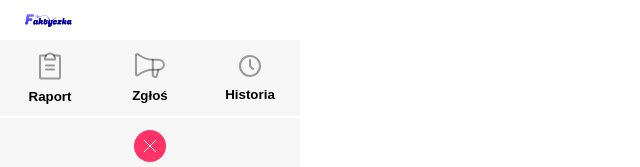
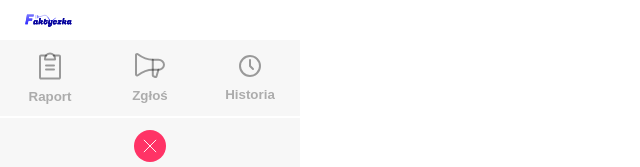
Before and after one commit to CodersCamp2021-HK/CodersCamp2021.Hackathon, a React (Vite) app in the folder packages/extension/: page / in a window 1280 px wide. Shown: the top 167 px of the page, without its empty margins (0-640 px from the left). Built offline with nearby package versions, Linux system fonts and the light colour scheme.

Commit message:
add tabs with active mode with badges

```diff
--- a/packages/extension/src/popup/App.tsx
+++ b/packages/extension/src/popup/App.tsx
@@ -1,5 +1,6 @@
 import { css } from '@emotion/react';
 
+// eslint-disable-next-line import/namespace
 import { Tabs, TopBar } from './components';
 import { colors } from './shared/theme';
 import { ReportView } from './tabs';
--- a/packages/extension/src/popup/components/Badge/Badge.tsx
+++ b/packages/extension/src/popup/components/Badge/Badge.tsx
@@ -3,7 +3,7 @@ import { css } from '@emotion/react';
 import { colors, Status } from '../../shared';
 
 interface BadgeProps {
-  status: Status;
+  status: Status | undefined;
   size: number;
 }
 
@@ -11,7 +11,7 @@ const Badge = ({ status, size }: BadgeProps) => {
   return (
     <div
       css={css`
-        background-color: ${status.color};
+        background-color: ${status ? status.color : ''};
         color: ${colors.common.white};
         width: ${size}px;
         height: ${size}px;
@@ -20,7 +20,7 @@ const Badge = ({ status, size }: BadgeProps) => {
         place-items: center;
       `}
     >
-      <img width={size * 0.66} height={size * 0.66} alt='' src={status.iconPath} />
+      <img width={size * 0.66} height={size * 0.66} alt='' src={status ? status.iconPath : ''} />
     </div>
   );
 };
--- a/packages/extension/src/popup/components/Tabs/Tab.tsx
+++ b/packages/extension/src/popup/components/Tabs/Tab.tsx
@@ -1,16 +1,21 @@
 import { css } from '@emotion/react';
 import { ReactNode } from 'react';
 
+import { Status } from '../../shared';
 import { colors, transition } from '../../shared/theme';
+import { Badge } from '../Badge';
 
 export type TabProps = {
   name: string;
   iconComponent: ReactNode;
+  state?: string;
+  status?: Status | undefined;
 };
 
-const Tab = ({ name, iconComponent }: TabProps) => {
+const Tab = ({ name, iconComponent, state, status = undefined }: TabProps) => {
   return (
     <button
+      className={state}
       css={css`
         background-color: transparent;
         border: 0;
@@ -20,8 +25,11 @@ const Tab = ({ name, iconComponent }: TabProps) => {
         flex-direction: column;
         align-items: center;
         padding: 12px 0;
-        &:hover {
-          color: ${colors.primary.dark};
+        &:hover,
+        &.active {
+          p {
+            color: ${colors.primary.dark};
+          }
           path {
             stroke: ${colors.primary.dark};
             stroke-opacity: 1;
@@ -32,10 +40,28 @@ const Tab = ({ name, iconComponent }: TabProps) => {
         }
       `}
     >
-      <div className='icon'>{iconComponent}</div>
+      <div
+        className='icon'
+        css={css`
+          position: relative;
+        `}
+      >
+        {iconComponent}
+        <div
+          css={css`
+            position: absolute;
+            bottom: 100%;
+            left: 100%;
+            transform: translate(-50%, 50%);
+          `}
+        >
+          {status ? <Badge size={18} status={status}></Badge> : ''}
+        </div>
+      </div>
       <p
         css={css`
-          font-weight: bold;
+          color: ${colors.text.disabled};
+          font-weight: 900;
           padding-top: 6px;
           transition: ${transition.default};
         `}
--- a/packages/extension/src/popup/components/Tabs/Tabs.tsx
+++ b/packages/extension/src/popup/components/Tabs/Tabs.tsx
@@ -3,6 +3,7 @@ import { css } from '@emotion/react';
 import { FormIcon } from '../../images/form';
 import { HistoryIcon } from '../../images/history';
 import { ReportIcon } from '../../images/report';
+import { Status } from '../../shared/statuses';
 import { colors } from '../../shared/theme';
 import { Tab } from './Tab';
 
--- a/packages/extension/src/popup/shared/theme.ts
+++ b/packages/extension/src/popup/shared/theme.ts
@@ -3,7 +3,9 @@ const colors = {
     white: '#ffffff',
     grey: '#f7f7f7',
   },
-  text: {},
+  text: {
+    disabled: '#ACACAC',
+  },
   primary: {
     dark: '#03009d',
   },
```
